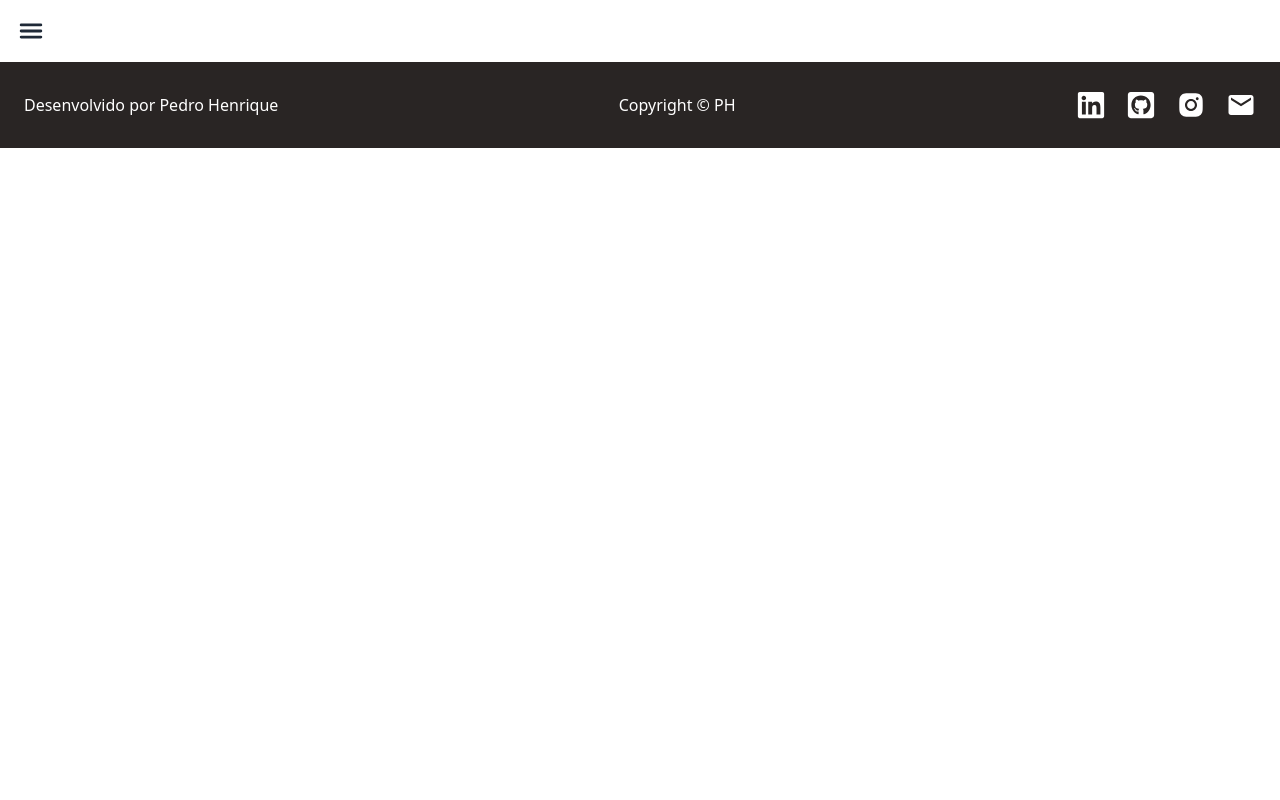
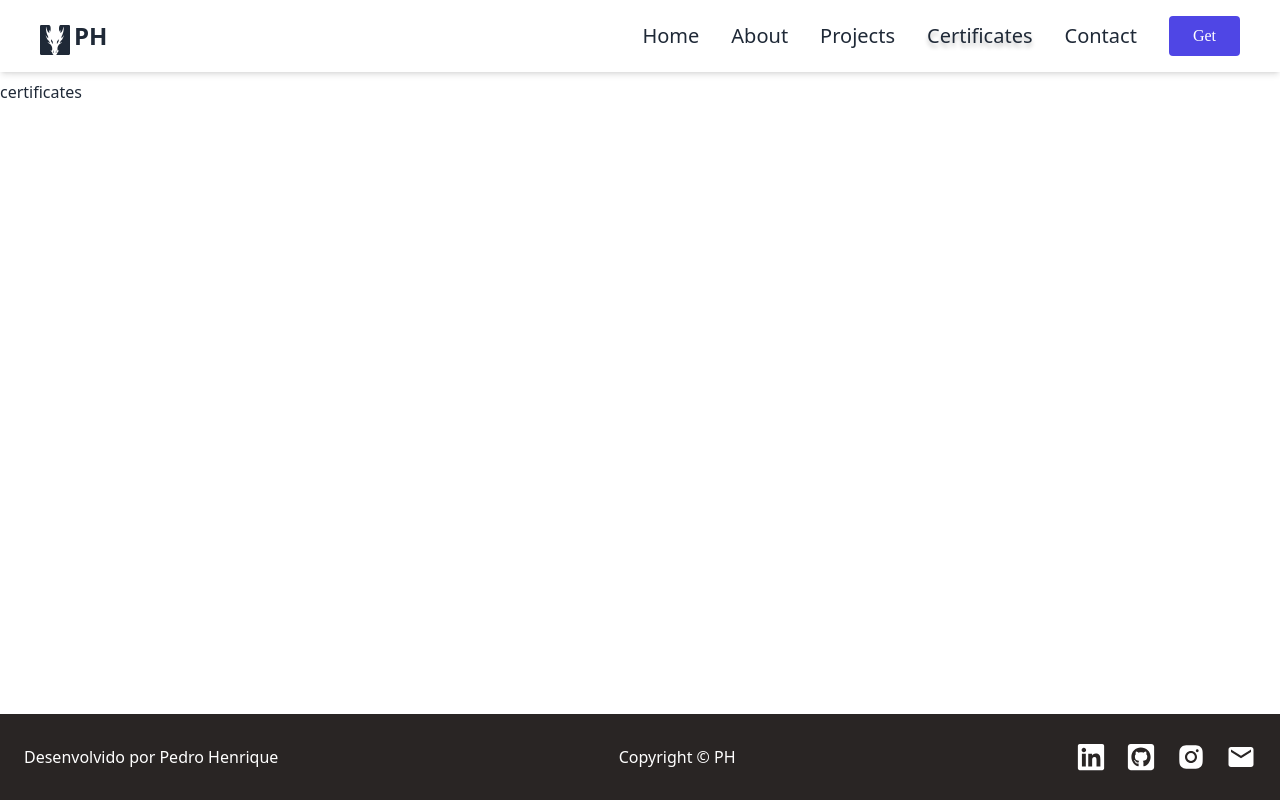
Before and after one commit to pedrohmartinsa/Portfo, a React (Vite) app in the folder portfolio/: page /certificates in a window 1280 px wide. Built offline with nearby package versions, Linux system fonts and the light colour scheme.

Commit message:
ajustando a nav e o footer e adicionando a animação para a nav

```diff
--- a/portfolio/package.json
+++ b/portfolio/package.json
@@ -21,7 +21,7 @@
     "@types/react-dom": "^18.3.0",
     "@vitejs/plugin-react": "^4.3.1",
     "autoprefixer": "^10.4.20",
-    "daisyui": "^4.12.10",
+    "daisyui": "^4.12.11",
     "eslint": "^9.9.0",
     "eslint-plugin-react": "^7.35.0",
     "eslint-plugin-react-hooks": "^5.1.0-rc.0",
--- a/portfolio/src/App.jsx
+++ b/portfolio/src/App.jsx
@@ -8,8 +8,13 @@ function App() {
 
   return (
     <>
+
       <Nav/>
+      <div className="mt-20">
+      <Outlet/>
+      </div>
       <Footer/>
+
     </>
   )
 }
--- /dev/null
+++ b/portfolio/src/Components/Button.jsx
@@ -0,0 +1,15 @@
+import { Children } from "react";
+
+function Button(props) {
+    return (
+        <>
+
+        <button className="text-white bg-indigo-600 font-[Poppins] py-2 px-6 rounded md:ml-8 hover:bg-indigo-400 duration-500">
+            {props.children}
+        </button>
+
+        </>
+     );
+}
+
+export default Button;
--- a/portfolio/src/Components/Footer.jsx
+++ b/portfolio/src/Components/Footer.jsx
@@ -6,7 +6,8 @@ import { MdEmail } from "react-icons/md";
 export default function Footer() {
     return(
         <>
-            <footer className="flex flex-col items-center py-7 gap-y-10 bg-stone-800 text-white sm:flex-row sm:justify-between sm:px-6">
+            <footer className="flex flex-col items-center py-7 gap-y-10 bg-stone-800 text-white absolute bottom-0 w-full
+                                md:flex-row md:justify-between md:px-6 ">
 
                 <h3>Desenvolvido por Pedro Henrique</h3>
 
--- a/portfolio/src/Components/Nav.jsx
+++ b/portfolio/src/Components/Nav.jsx
@@ -1,43 +1,89 @@
-import { useState, useEf } from "react";
+import { useState, useEffect } from "react";
+import Button from "./Button";
 import { NavLink } from "react-router-dom";
+import { SiDragonframe } from "react-icons/si";
+
 import { IoMenu } from "react-icons/io5";
+import { IoMdClose } from "react-icons/io";
+
 
 
 export default function Nav() {
 
-    const cssItens = 'text-sm font-bold'
+    let Links = [
+        {name: "Home", link:"/"},
+        {name: "About", link:"about"},
+        {name: "Projects", link:"projects"},
+        {name: "Certificates", link:"certificates"},
+        {name: "Contact", link:"contact"},
+    ]
 
-    let [open, setOpen] = useState(false);
+    let [open, setOpen]=useState(false)
+    let [isScrolled, setIsScrolled] = useState(false);
 
     const closeMenu = () => {
         setOpen(false);
       };
 
+    const handleScroll = () => {
+        if (window.scrollY > 50) {
+          setIsScrolled(true);
+        } else {
+          setIsScrolled(false);
+    }
+      };
+
+    useEffect(() => {
+        window.addEventListener("scroll", handleScroll);
+        return () => {
+            window.removeEventListener("scroll", handleScroll);
+        };
+    }, []);
+
     return(
         <>
-                <div className="drawer p-4 text-">
+                <div className={`shadow-md w-full fixed top-0 left-0 ${isScrolled ? 'backdrop-blur-lg bg-[#43091c] bg-opacity-50' : 'bg-transparent'}`}>
 
-                    <input id="my-drawer" type="checkbox" className="drawer-toggle" />
+                    <div className="items-center justify-between bg-white py-4  px-7
+                                    md:flex md:px-10">
 
-                    <div className="drawer drawer-end">
-                        <input id="my-drawer-4" type="checkbox" className="drawer-toggle" />
-                        <div className="drawer-content" onClick={() => setOpen(!open)}>
-                            <label htmlFor="my-drawer-4" className="drawer-button">
-                                <IoMenu size={30}/>
-                            </label>
+                        <div className="font-bold text-2xl cursor-pointer flex items-center text-gray-800">
+
+                            <span className="text-3xl mr-1 pt-2">
+                                <SiDragonframe />
+                            </span>
+                            PH
+
                         </div>
-                        <div className="drawer-side">
-                            <label htmlFor="my-drawer-4" aria-label="close sidebar" className="drawer-overlay"></label>
-                            <ul className="menu bg-base-200 text-base-content min-h-full w-80 p-4">
-                                <li><NavLink onClick={closeMenu} className={cssItens} to=''>Home</NavLink></li>
-                                <li><NavLink onClick={closeMenu} className={cssItens} to='about'>About</NavLink></li>
-                                <li><NavLink onClick={closeMenu} className={cssItens} to='projects'>Projects</NavLink></li>
-                                <li><NavLink onClick={closeMenu}  className={cssItens} to='certificates'>Certificates</NavLink></li>
-                                <li><NavLink onClick={closeMenu} className={cssItens} to='contact'>Contact</NavLink></li>
-                                </ul>
+
+                        <div onClick={()=>setOpen(!open)} className="text-3xl text-black absolute right-8 top-6 cursor-pointer
+                                                                    md:hidden">
+                            {open ? <IoMdClose/> : <IoMenu/>}
                         </div>
+                        <ul className={`pb-12 absolute bg-white z-[-1] left-0 w-full pl-9 transition-all duration-500 ease-in ${open ? 'top-20' : 'top-[-490px]'}
+                                        md:flex md:static md:items-center md:pb-0 md:z-auto md:w-auto md:pl-0`}>
+
+                            {
+                                Links.map((link) => (
+                                    <li key={link.name} className="text-xl my-7
+                                                                    md:ml-8 md:my-0">
+                                        <NavLink onClick={closeMenu} className="text-gray-800 hover:text-gray-400 duration-500" to={link.link}>{link.name}</NavLink>
+                                    </li>
+                                ))
+                            }
+
+                           <Button>
+                                Get
+                           </Button>
+
+                        </ul>
+
                     </div>
-            </div>
+
+                </div>
+
+
+
         </>
     )
 }
--- a/portfolio/src/pages/Home.jsx
+++ b/portfolio/src/pages/Home.jsx
@@ -1,7 +1,7 @@
 export default function Home() {
     return(
         <>
-            <div className="">
+            <div className="mt-20">
 
                 <p className="">Me chamo Pedro Henrique Martins Alves dos Santos, apaixonado por tecnologia e programação, estou no processo da minha formação de Engenharia de Software. Estudando constantemente e buscando sempre o meu melhor. Além disso, gosto muito de praticar esportes físicos, de jogar vídeo game e sair com meus amigos.</p>
 
```
Also changed, not shown: 1 other file (tests, documents, lock files or other folders).
